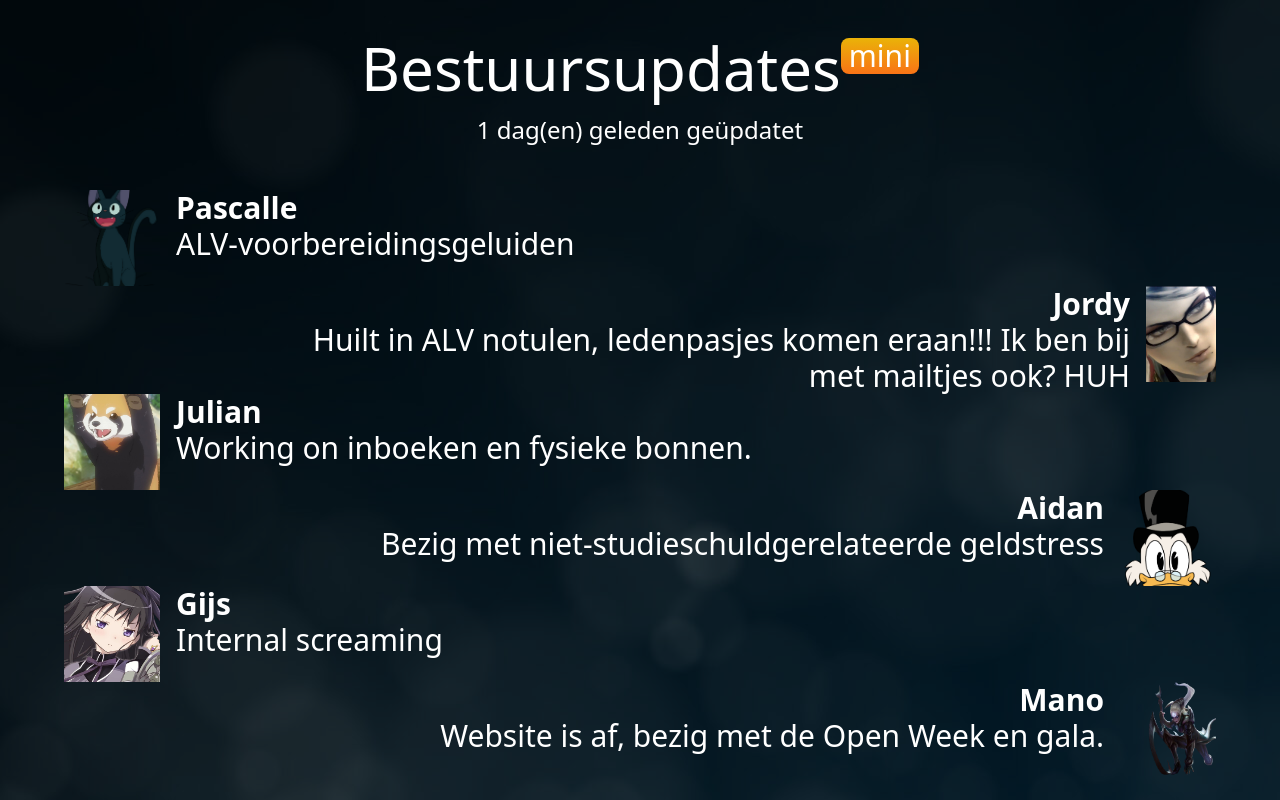
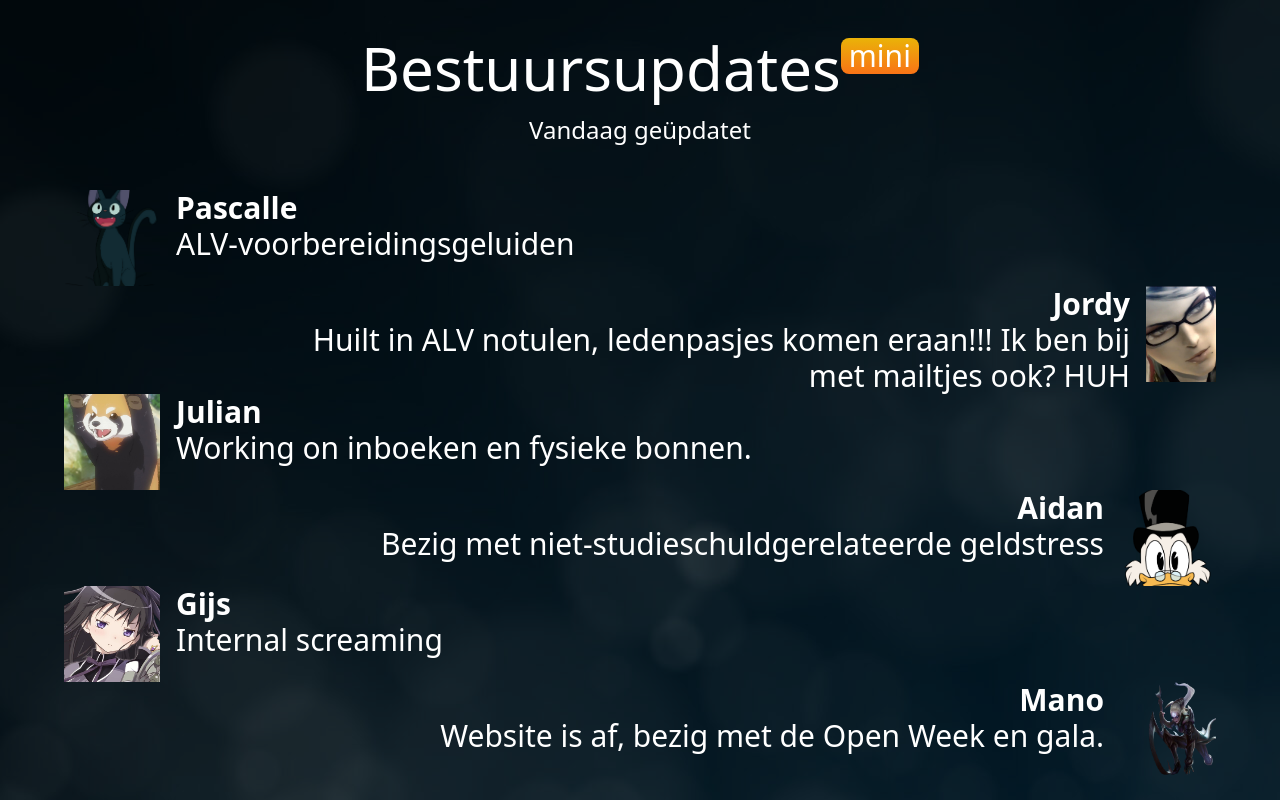
Before and after one commit to Raeolu/bestuursupdatesmini, a plain HTML site: page index.html in a window 1280 px wide. Drawn offline with nearby package versions, Linux system fonts and the light colour scheme.

Commit message:
Update index.html

```diff
--- a/index.html
+++ b/index.html
@@ -100,7 +100,7 @@
     </div>
     <script>
         let updatedAtDiv = document.querySelector("#updated_at");
-        let days = Math.round((new Date() - new Date('2023-12-07T19:00:00')) / (1000 * 60 * 60 * 24));
+        let days = Math.round((new Date() - new Date('2023-12-08T14:00:00')) / (1000 * 60 * 60 * 24));
         updatedAtDiv.innerText = (days === 0 ? "Vandaag " : days + " dag(en) geleden ") + "geüpdatet";
     </script>
 </body>
```
